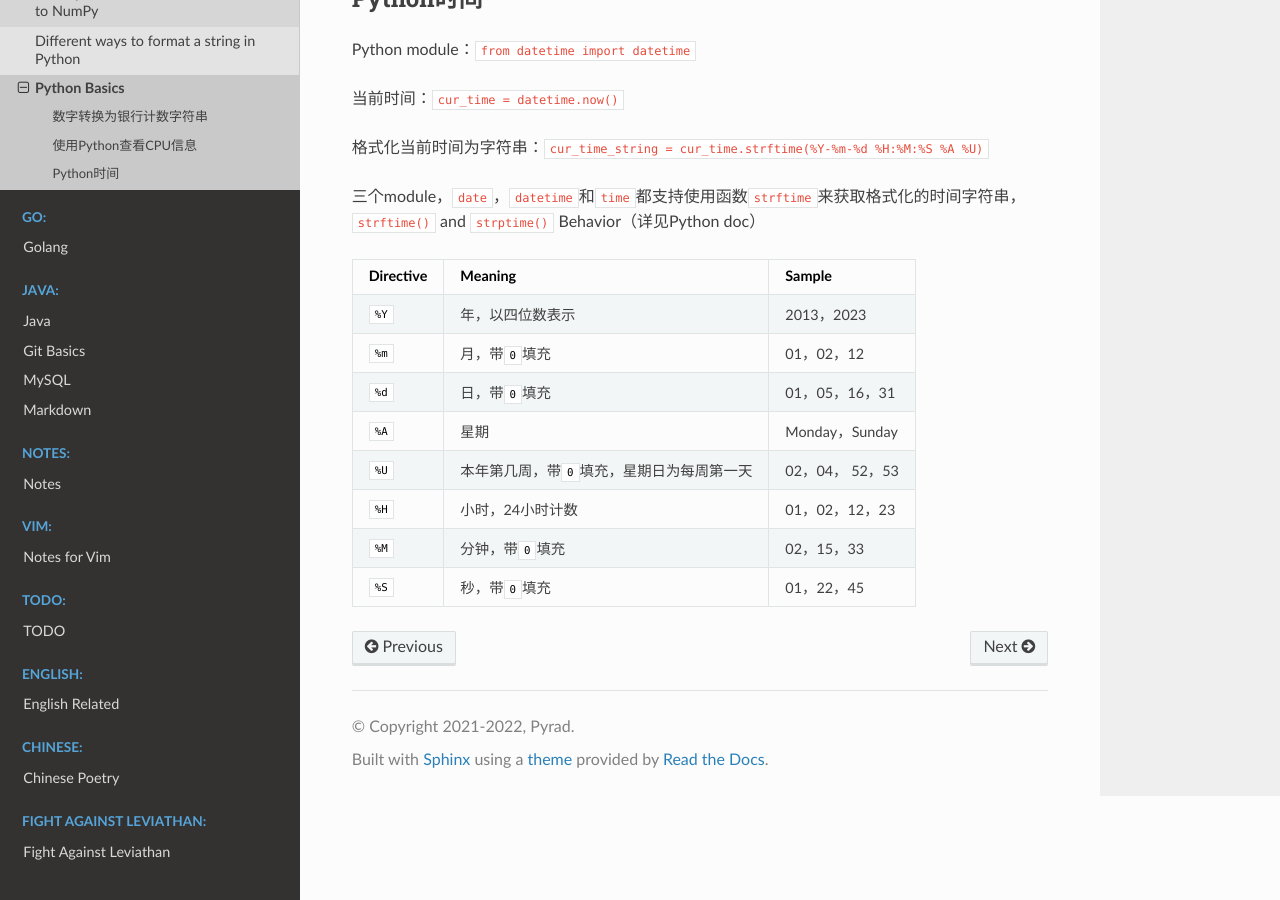
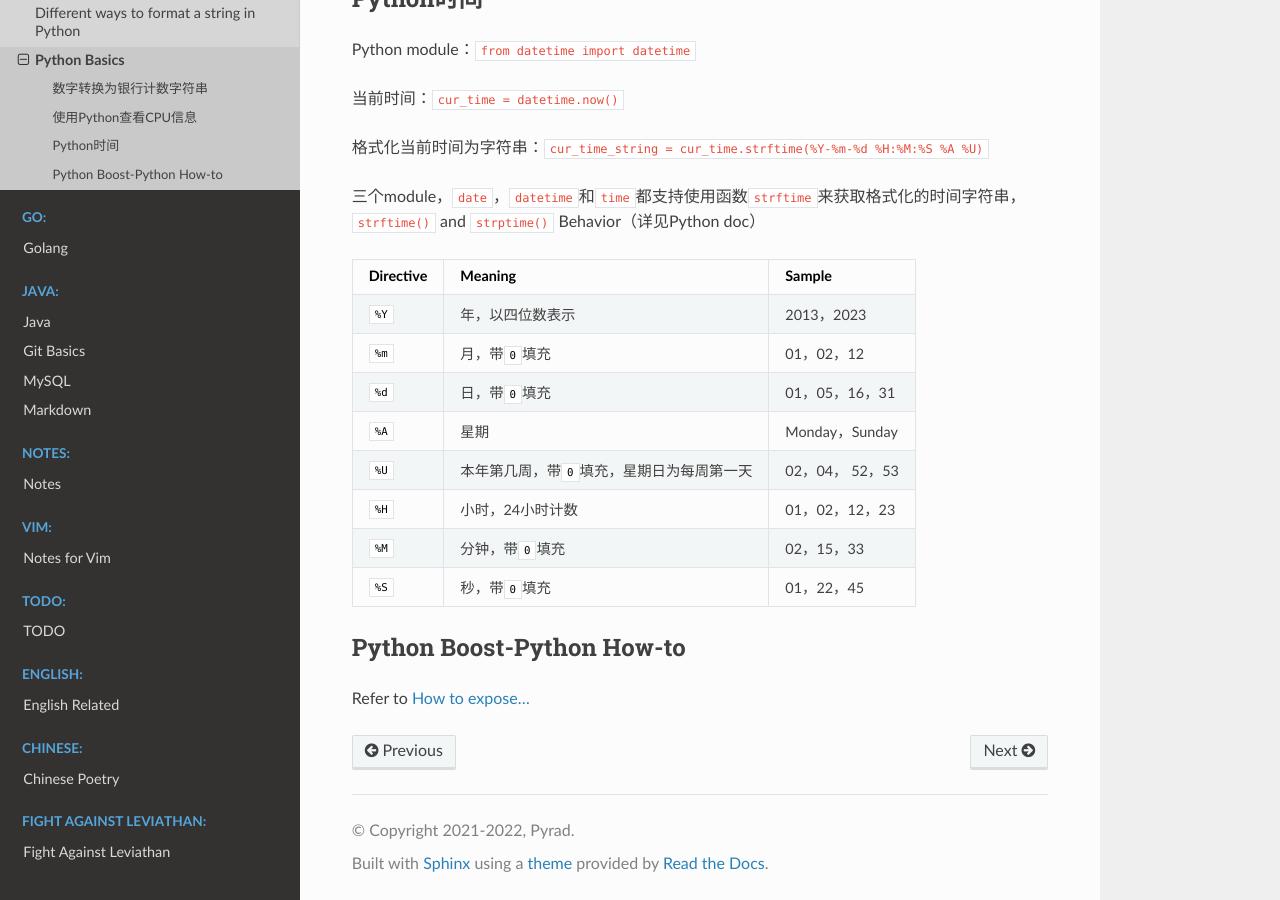
Before and after one commit to Pyrad/pyradnotes, a Sphinx documentation site: the page built from source/Python/pythonbasic.md, in a window 1280 px wide and 900 px high, scrolled down 1098 px. Built offline with Sphinx 7.4.7 and the Read the Docs theme 2.0.0, drawn with Linux system fonts in a browser that asks for light colours.

Commit message:
Python How to expose by using Boost-Python

```diff
--- a/source/Python/pythonbasic.md
+++ b/source/Python/pythonbasic.md
@@ -71,3 +71,8 @@ Python module：`from datetime import datetime`
 |`%H`|小时，24小时计数|01，02，12，23|
 |`%M`|分钟，带`0`填充 |02，15，33|
 |`%S`|秒，带`0`填充|01，22，45|
+
+
+## Python Boost-Python How-to
+
+Refer to [How to expose...](https://wiki.python.org/moin/boost.python/HowTo)
```
